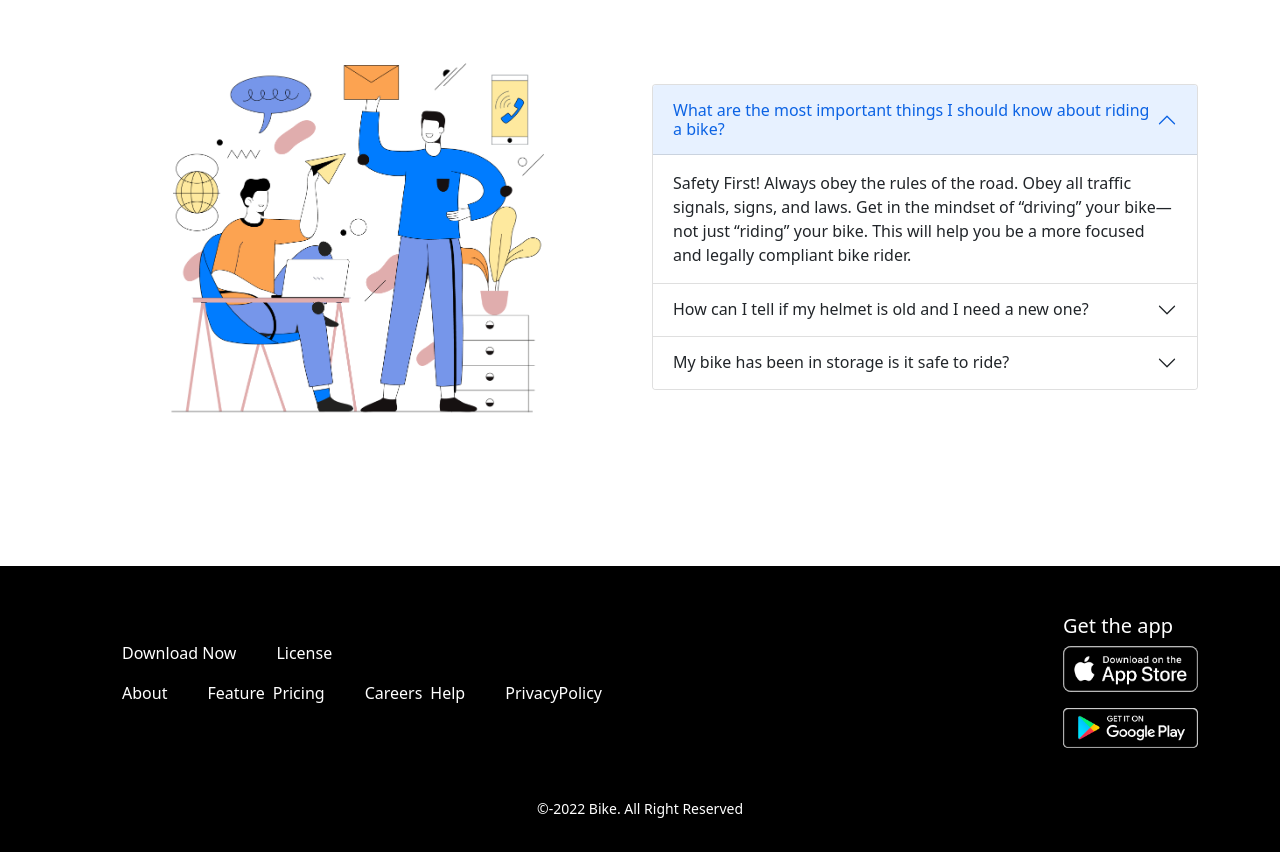
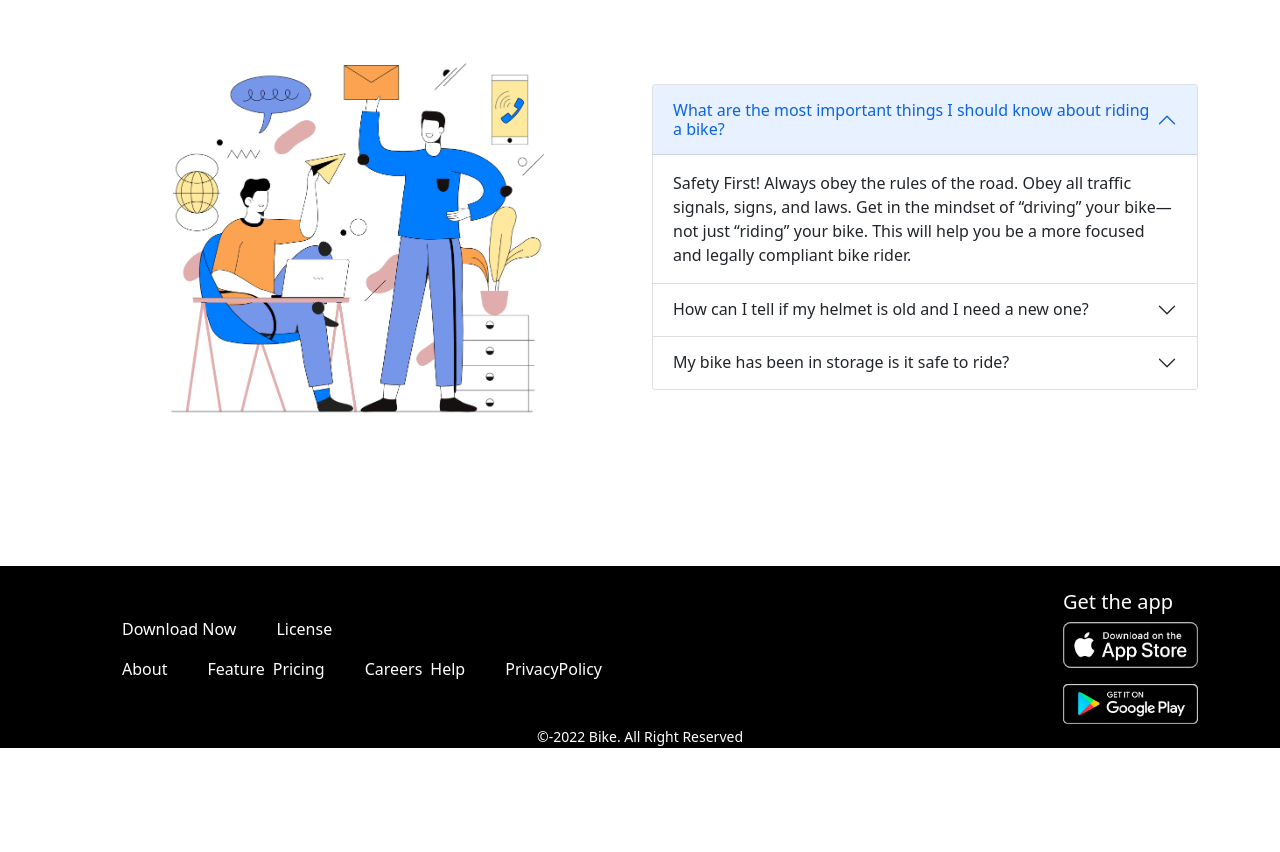
Before and after one commit to rahmatalisk/honda-cbr-bootstrap-5, a plain HTML site: page index.html in a window 1280 px wide. Shown: the part 2559-3411 px from the top of the page. After the commit the page ends 3323 px from the top, so only its background shows below. Drawn offline with Linux system fonts and the light colour scheme.

Commit message:
style-changed

```diff
--- a/index.html
+++ b/index.html
@@ -278,8 +278,8 @@
             </div>
         </section>
     </main>
-    <footer class="bg-black mt-5 pb-3">
-        <div class="container mx-auto py-5 d-flex justify-content-between align-items-center">
+    <footer class="bg-black mt-5 pt-4">
+        <div class="container mx-auto d-flex justify-content-between align-items-center">
             <div>
                 <ul class="d-flex">
                     <li class="me-3"><a href="" class="text-white p-2">Download Now</a></li>
```
